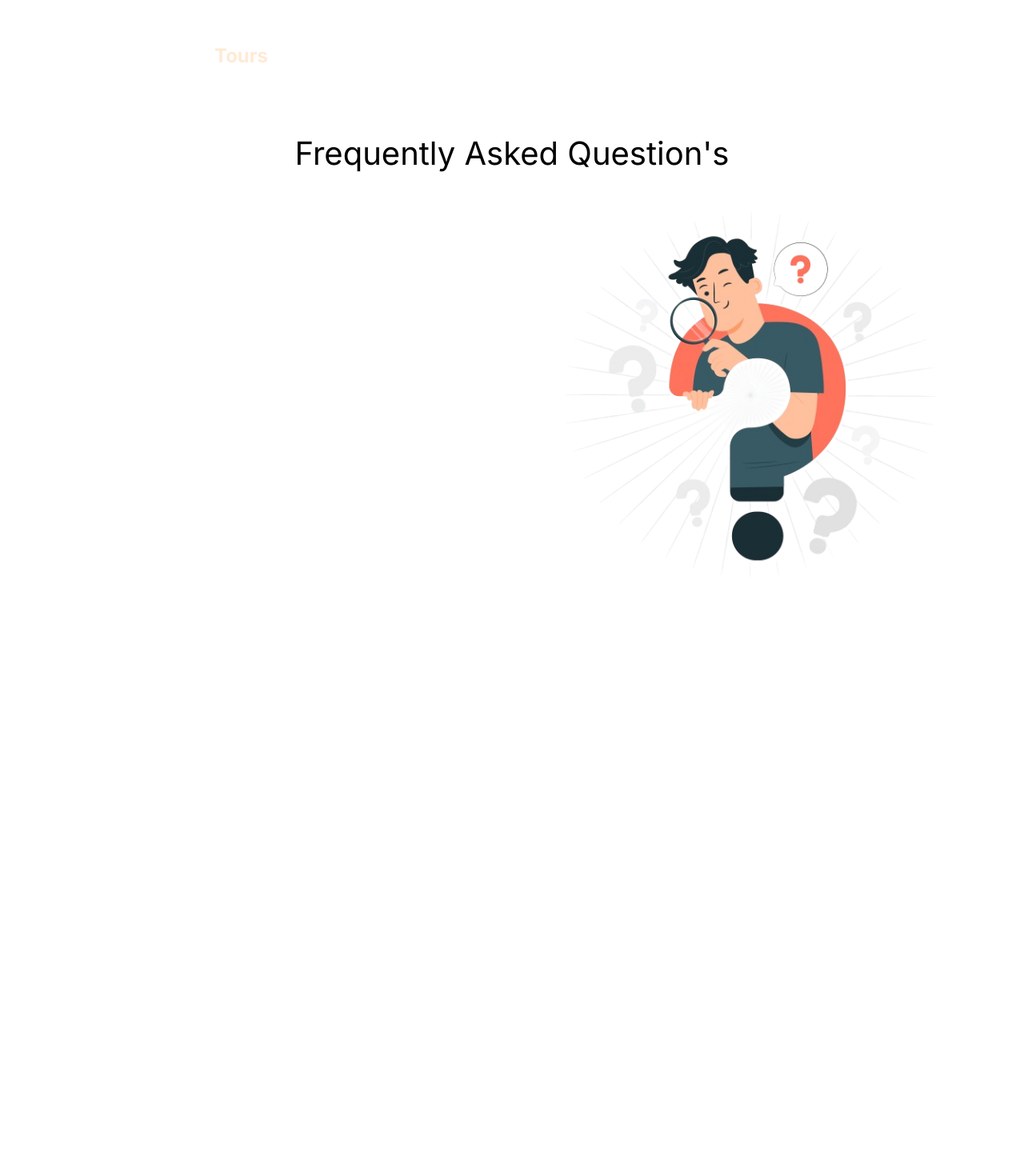
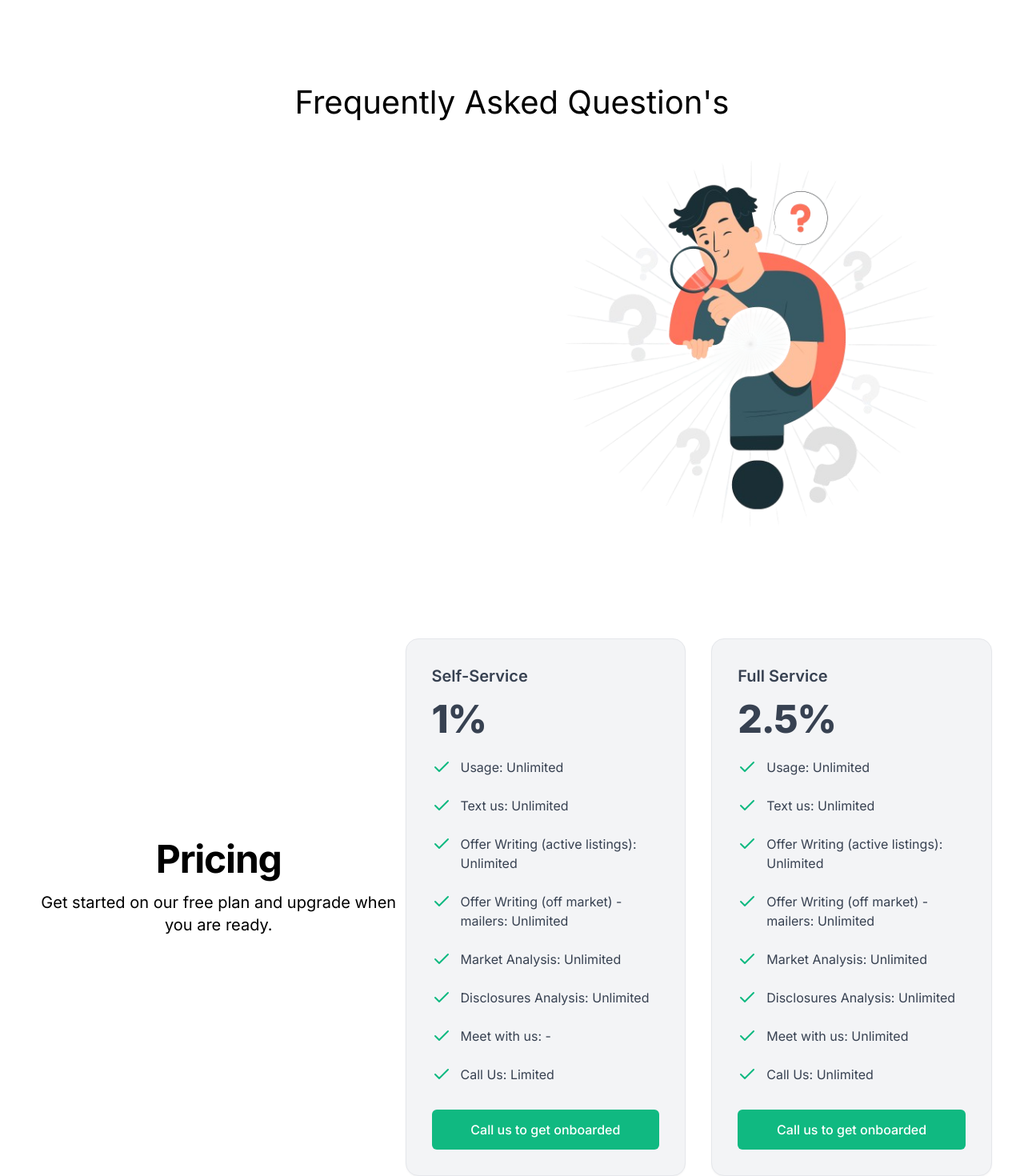
Before and after one commit to SanketSonawane11/modernrealty, a Next.js app: page / in a window 1280 px wide. Shown: the part 1198-2668 px from the top of the page at 80% size. Before the commit the page ends 1964 px from the top, so only its background shows below. Built offline with nearby package versions, Linux system fonts and the light colour scheme.

Commit message:
Added Pricing Section

```diff
--- a/src/app/Components/Hero.tsx
+++ b/src/app/Components/Hero.tsx
@@ -10,29 +10,26 @@ function Hero() {
   return (
     <div className=" w-full h-[80vh] py-8 md:px-12 flex flex-col-reverse md:flex-row items-center justify-center">
       <div className="w-full max-h-fit md:min-w-[60%] flex justify-between flex-col p-3">
-        <h1 className="text-[2.8rem] text-center md:text-start font-extrabold ">
+        <h1 className="text-[2.8rem] text-center font-extrabold ">
           Your Personal Real Estate <br />
           <span className="text-blue-300">
             <FlipWords words={flipping} />
           </span>
         </h1>
-        <h3 className="text-[1.5rem] text-center md:text-start my-5  font-medium">
+        <h3 className="text-[1.5rem] text-center my-5  font-medium">
           <TextGenerateEffect words={desc} />
         </h3>
         <a
           href="https://www.modernrealty.io/homes"
-          className="w-full flex items-center justify-center md:justify-start"
+          className="w-full flex items-center justify-center my-5"
         >
           <button className="p-[3px] relative transition-all ease-out duration-200 active:scale-95">
             <div className="absolute inset-0 bg-gradient-to-r from-orange-200 to-orange-600 rounded-lg" />
-            <div className="px-8 py-2  bg-black rounded-[6px]  relative group transition duration-200 text-white hover:bg-transparent font-semibold hover:text-black">
+            <div className="px-8 py-2 bg-black rounded-[6px] relative group transition duration-200 text-white hover:bg-transparent font-semibold hover:text-black">
               Get Started
             </div>
           </button>
         </a>
-      </div>
-      <div className="w-full hidden md:flex max-h-[40%] md:max-w-[50%] py-5 px-8 md:h-full items-center justify-center">
-        <img src="/Logo.png" />
       </div>
     </div>
   );
--- /dev/null
+++ b/src/app/Components/Pricing.tsx
@@ -0,0 +1,101 @@
+import React from "react";
+
+const pricingPlans = [
+  {
+    title: "Self-Service",
+    price: "1%",
+    features: [
+      "Usage: Unlimited",
+      "Text us: Unlimited",
+      "Offer Writing (active listings): Unlimited",
+      "Offer Writing (off market) - mailers: Unlimited",
+      "Market Analysis: Unlimited",
+      "Disclosures Analysis: Unlimited",
+      "Meet with us: -",
+      "Call Us: Limited",
+    ],
+    buttonText: "Call us to get onboarded",
+    buttonHref: "/",
+  },
+  {
+    title: "Full Service",
+    price: "2.5%",
+    features: [
+      "Usage: Unlimited",
+      "Text us: Unlimited",
+      "Offer Writing (active listings): Unlimited",
+      "Offer Writing (off market) - mailers: Unlimited",
+      "Market Analysis: Unlimited",
+      "Disclosures Analysis: Unlimited",
+      "Meet with us: Unlimited",
+      "Call Us: Unlimited",
+    ],
+    buttonText: "Call us to get onboarded",
+    buttonHref: "/",
+  },
+];
+
+const FeatureList = ({ features }: any) => (
+  <ul role="list" className="mt-6 space-y-6">
+    {features.map((feature: any, index: any) => (
+      <li key={index} className="flex">
+        <svg
+          xmlns="http://www.w3.org/2000/svg"
+          width="24"
+          height="24"
+          viewBox="0 0 24 24"
+          fill="none"
+          stroke="currentColor"
+          strokeWidth="2"
+          strokeLinecap="round"
+          strokeLinejoin="round"
+          className="flex-shrink-0 w-6 h-6 text-emerald-500"
+          aria-hidden="true"
+        >
+          <polyline points="20 6 9 17 4 12"></polyline>
+        </svg>
+        <span className="ml-3">{feature}</span>
+      </li>
+    ))}
+  </ul>
+);
+
+const PricingCard = ({ plan }: any) => (
+  <div className="relative p-8 border border-gray-200 rounded-2xl shadow-sm flex flex-col bg-gray-100 text-gray-700">
+    <div className="flex-1">
+      <h3 className="text-xl font-semibold">{plan.title}</h3>
+      <p className="mt-4 flex items-baseline">
+        <span className="text-5xl font-extrabold tracking-tight">
+          {plan.price}
+        </span>
+      </p>
+      <FeatureList features={plan.features} />
+    </div>
+    <a
+      className="bg-emerald-500 text-white hover:bg-emerald-600 mt-8 block w-full py-3 px-6 border border-transparent rounded-md text-center font-medium"
+      href={plan.buttonHref}
+    >
+      {plan.buttonText}
+    </a>
+  </div>
+);
+
+const Pricing = () => (
+  <div className="container mx-auto w-full flex items-center justify-center px-10">
+    <div>
+      <h2 className="text-3xl font-bold tracking-tight text-center mt-12 sm:text-5xl">
+        Pricing
+      </h2>
+      <p className="max-w-3xl mx-auto mt-4 text-xl text-center">
+        Get started on our free plan and upgrade when you are ready.
+      </p>
+    </div>
+    <div className="mt-24 space-y-12 lg:space-y-0 lg:grid lg:grid-cols-2 lg:gap-x-8">
+      {pricingPlans.map((plan, index) => (
+        <PricingCard key={index} plan={plan} />
+      ))}
+    </div>
+  </div>
+);
+
+export default Pricing;
--- a/src/app/Components/ui/sticky-scroll-reveal.tsx
+++ b/src/app/Components/ui/sticky-scroll-reveal.tsx
@@ -60,13 +60,13 @@ export const StickyScroll = ({
 
   return (
     <motion.div
-      className="h-[24rem] scrollbar-hide overflow-hidden rounded-3xl w-full overflow-y-scroll flex justify-center relative space-x-10 p-10"
+      className="h-[20rem] scrollbar-hide overflow-hidden rounded-3xl w-full overflow-y-scroll flex justify-center relative space-x-10 p-10"
       ref={ref}
     >
       <div className="div relative flex items-start px-4">
         <div className="max-w-2xl">
           {content.map((item, index) => (
-            <div key={item.title + index} className="my-20">
+            <div key={item.title + index} className="my-10">
               <motion.h2
                 initial={{
                   opacity: 0,
@@ -97,7 +97,7 @@ export const StickyScroll = ({
       <div
         style={{ background: "transparent" }}
         className={cn(
-          "hidden lg:block h-60 w-80 rounded-md bg-white sticky top-10 overflow-hidden",
+          "hidden lg:block h-60 w-80 rounded-md bg-white sticky top-0 overflow-hidden",
           contentClassName
         )}
       >
--- a/src/app/page.tsx
+++ b/src/app/page.tsx
@@ -3,6 +3,7 @@ import Hero from "./Components/Hero";
 import Navbar from "./Components/Navbar";
 import Services from "./Components/Services";
 import Faq from "./Components/Faq";
+import Pricing from "./Components/Pricing";
 
 function page() {
   return (
@@ -11,6 +12,7 @@ function page() {
       <Hero />
       <Services />
       <Faq />
+      <Pricing />
     </div>
   );
 }
```
